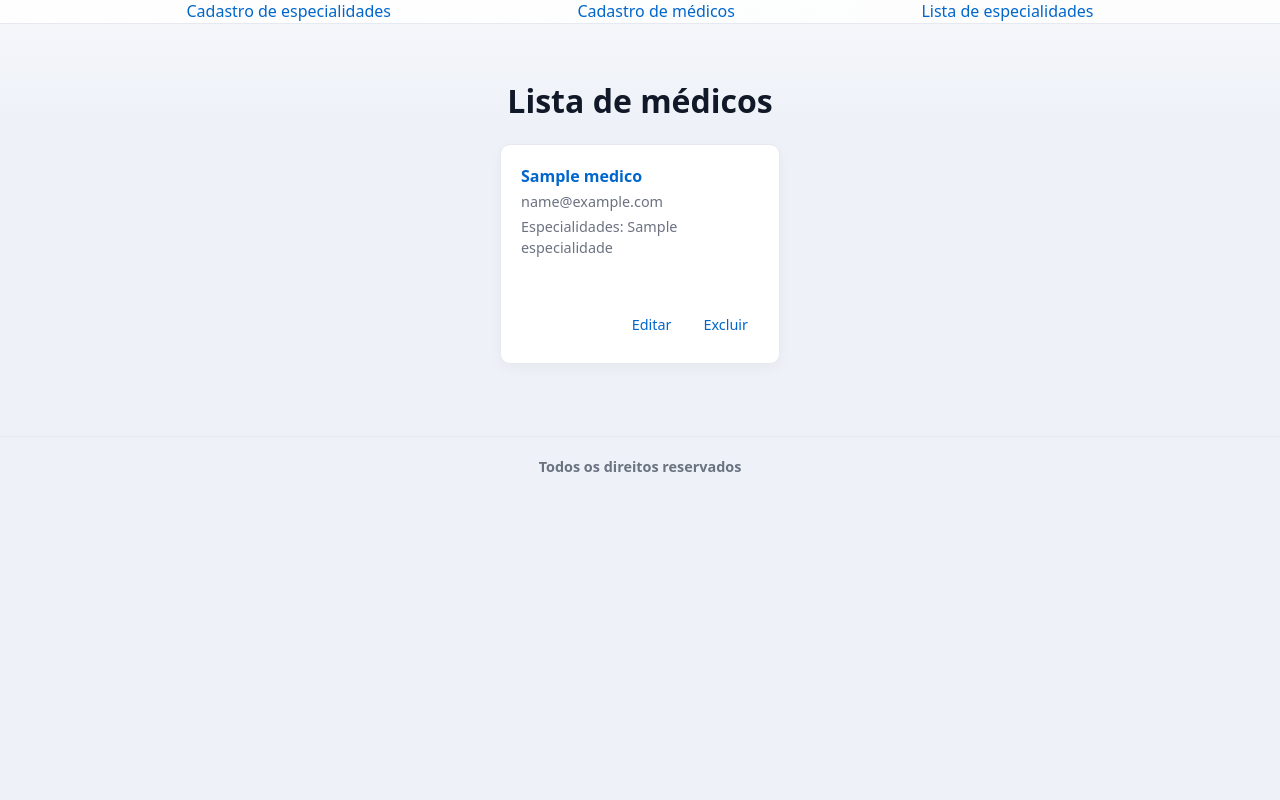
After one commit to oLuizEnr/exerciciosDjango, a Django app: template medico/templates/medico/lista_medico.html in a window 1280 px wide. The commit adds this page. Run offline with Django 5.2, Linux system fonts and the light colour scheme; the template is opened without the code that fills it: most values are stand-ins (such as "Sample title", 1, 10 or a date in 2020).

Commit message:
Criação de templates, static, views e urls para ver uma versão simples da página.

```diff
--- /dev/null
+++ b/medico/static/css/main.css
@@ -0,0 +1,329 @@
+/* Luiz Enrique */
+
+/* Optional: uncomment to use Google Font (requires internet) */
+@import url('https://fonts.googleapis.com/css2?family=Inter:wght@400;600;700&display=swap');
+
+:root{
+  /* cores */
+  --bg: #f6f7fb;
+  --card: #ffffff;
+  --muted: #6b7280;
+  --primary: #0066cc;        /* azul profissional */
+  --primary-600: #0052a3;
+  --accent: #00a884;         /* verde suave para confirmações */
+  --danger: #d64545;
+  --border: #e6e9ef;
+  --glass: rgba(255,255,255,0.6);
+
+  /* tipografia */
+  --font-sans: system-ui, -apple-system, "Segoe UI", Roboto, "Helvetica Neue", Arial;
+  --base-font-size: 16px;
+  --radius: 10px;
+
+  /* espaçamentos */
+  --gap-xs: 6px;
+  --gap-sm: 12px;
+  --gap-md: 20px;
+  --gap-lg: 32px;
+  --container-width: 1000px;
+}
+
+/* Reset moderno leve */
+* {box-sizing: border-box;}
+html,body{height:100%;}
+body{
+  margin:0;
+  font-family: var(--font-sans);
+  font-size: var(--base-font-size);
+  background: linear-gradient(180deg, var(--bg), #eef2f8 120px);
+  color:#111827;
+  -webkit-font-smoothing:antialiased;
+  -moz-osx-font-smoothing:grayscale;
+  line-height:1.45;
+}
+
+/* Layout helper */
+.container{
+  width:calc(100% - 40px);
+  max-width:var(--container-width);
+  margin:0 auto;
+  padding:var(--gap-lg) 0;
+}
+
+/* Links */
+a { color: var(--primary); text-decoration:none; }
+a:hover{ color:var(--primary-600); text-decoration:underline; }
+
+/* Accessible focus */
+:focus{ outline: 3px solid rgba(0,102,204,0.15); outline-offset: 3px; }
+
+/* Small utilities */
+.hidden{ display:none !important; }
+.center{ text-align:center; }
+.flex{ display:flex; }
+.flex-col{ display:flex; flex-direction:column; }
+.row { display:flex; gap:var(--gap-md); align-items:center; }
+.space-between{ display:flex; justify-content:space-between; align-items:center; }
+
+/* Typography helpers */
+.h1 { font-size:1.6rem; font-weight:700; margin:0 0 var(--gap-sm) 0; }
+.h2 { font-size:1.125rem; font-weight:600; margin:0 0 var(--gap-sm) 0; color: #0f172a; }
+.lead { color:var(--muted); font-size:0.98rem; }
+
+/* Responsive breakpoint */
+@media (max-width:720px){
+  :root{ --container-width: 92%; }
+  .container{ padding:18px 12px; }
+}
+
+header{
+  background: linear-gradient(90deg, rgba(255,255,255,0.85), rgba(255,255,255,0.75));
+  border-bottom: 1px solid var(--border);
+  backdrop-filter: blur(6px);
+  position:sticky;
+  top:0;
+  z-index:30;
+  display: flex;
+  justify-content: space-evenly;
+}
+header .container{
+  display:flex;
+  align-items:center;
+  justify-content:space-between;
+  gap:var(--gap-md);
+  padding:14px 0;
+}
+.site-brand{
+  display:flex;
+  align-items:center;
+  gap:10px;
+}
+.site-brand .logo{
+  width:44px;
+  height:44px;
+  border-radius:8px;
+  background:linear-gradient(135deg,var(--primary),var(--primary-600));
+  color:white;
+  display:inline-grid;
+  place-items:center;
+  font-weight:700;
+  font-size:1.05rem;
+  box-shadow: 0 4px 14px rgba(6,30,63,0.06);
+}
+.site-title{ font-weight:700; font-size:1rem; color:#0f172a; }
+
+/* nav links */
+.nav-links{ display:flex; gap:12px; align-items:center; }
+.nav-links a{
+  padding:8px 12px;
+  border-radius:8px;
+  color:#0f172a;
+  font-weight:600;
+}
+.nav-links a:hover{
+  background:var(--glass);
+}
+
+/* Main content area */
+main{
+  padding: var(--gap-lg) 0;
+}
+.page {
+  background: transparent;
+}
+
+/* Card wrapper for lists and forms */
+.card{
+  background: var(--card);
+  border:1px solid var(--border);
+  padding: var(--gap-md);
+  border-radius: calc(var(--radius) - 2px);
+  box-shadow: 0 6px 20px rgba(12,18,32,0.04);
+  margin-bottom: var(--gap-lg);
+}
+
+/* Form styling */
+.form{
+  max-width:800px;
+  background: linear-gradient(180deg, rgba(255,255,255,0.6), rgba(255,255,255,0.85));
+  border-radius: var(--radius);
+  padding:var(--gap-md);
+  border:1px solid var(--border);
+  box-shadow: 0 6px 18px rgba(11,20,40,0.03);
+  margin: 0 auto;
+}
+.form label{
+  display:block;
+  font-weight:600;
+  margin-bottom:6px;
+  color:#0f172a;
+}
+.form input[type="text"],
+.form input[type="email"],
+.form input[type="tel"],
+.form input[type="date"],
+.form select,
+.form textarea {
+  width:100%;
+  padding:10px 12px;
+  border-radius:8px;
+  border:1px solid #dfe6ee;
+  background: transparent;
+  font-size:0.98rem;
+  transition: box-shadow .18s ease, border-color .18s ease;
+}
+.form input:focus,
+.form select:focus,
+.form textarea:focus{
+  border-color: var(--primary);
+  box-shadow: 0 4px 18px rgba(0,102,204,0.09);
+  outline: none;
+}
+.form small{ color:var(--muted); }
+
+/* Radio list */
+.form input[type="radio"]{
+  margin-right:8px;
+}
+
+/* Buttons */
+button, .btn {
+  display:inline-block;
+  padding:10px 16px;
+  border-radius:10px;
+  border:0;
+  background:var(--primary);
+  color:white;
+  font-weight:600;
+  cursor:pointer;
+  transition: transform .12s ease, box-shadow .12s ease;
+}
+button:hover, .btn:hover { transform: translateY(-2px); box-shadow: 0 8px 22px rgba(2,45,102,0.08); }
+.btn.secondary{
+  background:transparent;
+  color:var(--primary);
+  border:1px solid var(--border);
+}
+
+/* Lists (used in lista_medico / lista_especialidade) */
+ul{ list-style:none; margin:0; padding:0; }
+ul li{ margin:0 0 6px 0; color:#111827; }
+.list-item{
+  padding:12px;
+  border-radius:8px;
+  border:1px dashed transparent;
+  transition: background .12s ease, border-color .12s ease;
+}
+.list-item + .list-item{ margin-top:12px; }
+.list-item:hover{
+  background: linear-gradient(90deg, rgba(0,102,204,0.02), rgba(0,168,132,0.01));
+  border-color: var(--border);
+}
+
+/* Action links inside lists */
+.action-links{ display:flex; gap:10px; margin-top:8px; }
+.action-links a{
+  padding:6px 10px;
+  border-radius:8px;
+  text-decoration:none;
+  font-size:0.95rem;
+  color:var(--primary);
+  border:1px solid transparent;
+}
+.action-links a:hover{ background:var(--glass); }
+
+/* Footer */
+footer{
+  margin-top:40px;
+  padding:20px 0;
+  border-top:1px solid var(--border);
+  background:transparent;
+  color:var(--muted);
+  display: flex;
+  justify-content: center;
+}
+footer h1{ font-size:0.9rem; margin:0; font-weight:600; }
+
+/* Small screens: stack header links */
+@media (max-width:720px){
+  header .container{ flex-direction:column; align-items:flex-start; gap:12px; }
+  .nav-links{ width:100%; justify-content:flex-start; flex-wrap:wrap; gap:8px; }
+  .form{ width:100%; padding:14px; }
+  .site-brand{ gap:8px; }
+}
+
+/* Utility small helpers */
+.kv { display:flex; gap:8px; align-items:center; }
+.muted { color:var(--muted); font-size:0.94rem; }
+.separator { height:1px; background:var(--border); margin:12px 0; border-radius:2px; }
+
+/* Modelo de Cards para listas (médicos e especialidades) */
+.lists-grid {
+  display: flex;
+  flex-wrap: wrap;
+  gap: var(--gap-md);
+  justify-content: center;
+}
+
+.list-card {
+  background: var(--card);
+  border: 1px solid var(--border);
+  border-radius: var(--radius);
+  padding: var(--gap-md);
+  box-shadow: 0 4px 14px rgba(0, 0, 0, 0.04);
+  transition: transform 0.15s ease, box-shadow 0.15s ease;
+  flex: 1 1 250px;
+  max-width: 280px;
+  height: 220px;
+  display: flex;
+  flex-direction: column;
+  justify-content: space-between;
+}
+
+.list-card:hover {
+  transform: translateY(-2px);
+  box-shadow: 0 8px 20px rgba(0, 0, 0, 0.08);
+}
+
+.list-card .info {
+  display: flex;
+  flex-direction: column;
+}
+
+.list-card .info .title {
+  font-weight: 600;
+  font-size: 1rem;
+  color: #0f172a;
+}
+
+.list-card .info .subtitle {
+  font-size: 0.9rem;
+  color: var(--muted);
+  margin-top: 4px;
+}
+
+.list-card .actions {
+  display: flex;
+  gap: 10px;
+  justify-content: flex-end;
+}
+
+.list-card .actions a {
+  padding: 6px 10px;
+  border-radius: 8px;
+  font-size: 0.9rem;
+  font-weight: 500;
+  color: var(--primary);
+  border: 1px solid transparent;
+  transition: background 0.12s ease;
+}
+
+.list-card .actions a:hover {
+  background: var(--glass);
+}
+
+/* Centralizar títulos */
+main h1, main h2 {
+  text-align: center;
+  margin-bottom: var(--gap-md);
+}
--- a/medico/templates/medico/base.html
+++ b/medico/templates/medico/base.html
@@ -1,15 +1,19 @@
+{% load static %}
 <!DOCTYPE html>
 <html lang="en">
 <head>
     <meta charset="UTF-8">
     <meta name="viewport" content="width=device-width, initial-scale=1.0">
     <title>{% block titulo_pagina %}{% endblock titulo_pagina %}</title>
+    <link rel="stylesheet" href="{% static 'css/variables.css' %}?v=1.0">
+    <link rel="stylesheet" href="{% static 'css/main.css' %}?v=1.0">
 </head>
 <body>
     <header>
-        {% block paginas_viajaveis %}{% endblock paginas_viajaveis %}
+        {% block paginas_viajaveis %}Sem links disponíveis{% endblock paginas_viajaveis %}
     </header>
     <main>
+        {% block titulo %}Essa não é uma página{% endblock titulo %}
         {% block conteudo %}
         <h1>Ops! Não conseguimos relacionar o conteúdo da página...</h1>
         {% endblock conteudo %}
@@ -19,3 +23,5 @@
     </footer>
 </body>
 </html>
+
+<!-- Luiz Enrique -->
--- /dev/null
+++ b/medico/templates/medico/lista_medico.html
@@ -0,0 +1,37 @@
+{% extends "medico/base.html" %}
+{% load static %}
+
+{% block titulo_pagina %}Lista de Médicos{% endblock titulo_pagina %}
+
+{% block paginas_viajaveis %}
+<a href="../cadastroE/">Cadastro de especialidades</a>
+<a href="../cadastroM/">Cadastro de médicos</a>
+<a href="../listaE/">Lista de especialidades</a>
+{% endblock paginas_viajaveis %}
+
+{% block titulo %}<h1>Lista de médicos</h1>{% endblock titulo %}
+
+{% block conteudo %}
+<div class="lists-grid">
+    {% for medico in medicos %}
+    <div class="list-card">
+        <div class="info">
+            <div class="title"><a href="../detalhes/{{ medico.id }}">{{ medico.nome_medico }}</a></div>
+            <div class="subtitle">{{ medico.email_medico }}</div>
+            <div class="subtitle">
+                Especialidades:
+                {% for especialidade in medico.especialidade.all %}
+                    {{ especialidade.nome_especialidade }}
+                {% endfor %}
+            </div>
+        </div>
+        <div class="actions">
+            <a href="../editarM/{{ medico.id }}">Editar</a>
+            <a href="../excluirM/{{ medico.id }}">Excluir</a>
+        </div>
+    </div>
+    {% endfor %}
+</div>
+{% endblock conteudo %}
+
+<!-- Luiz Enrique -->
```
Also changed, not shown: core/urls.py (+6 -2 lines), medico/forms.py (added, +9 -0 lines), medico/templates/medico/cadastro_especialidade.html (added, +24 -0 lines), medico/templates/medico/cadastro_medico.html (added, +24 -0 lines), medico/templates/medico/cadastro_medicos.html (deleted, +0 -31 lines), medico/templates/medico/lista_especialidade.html (added, +31 -0 lines), medico/views.py (+18 -0 lines), medico/urls.py (deleted).
